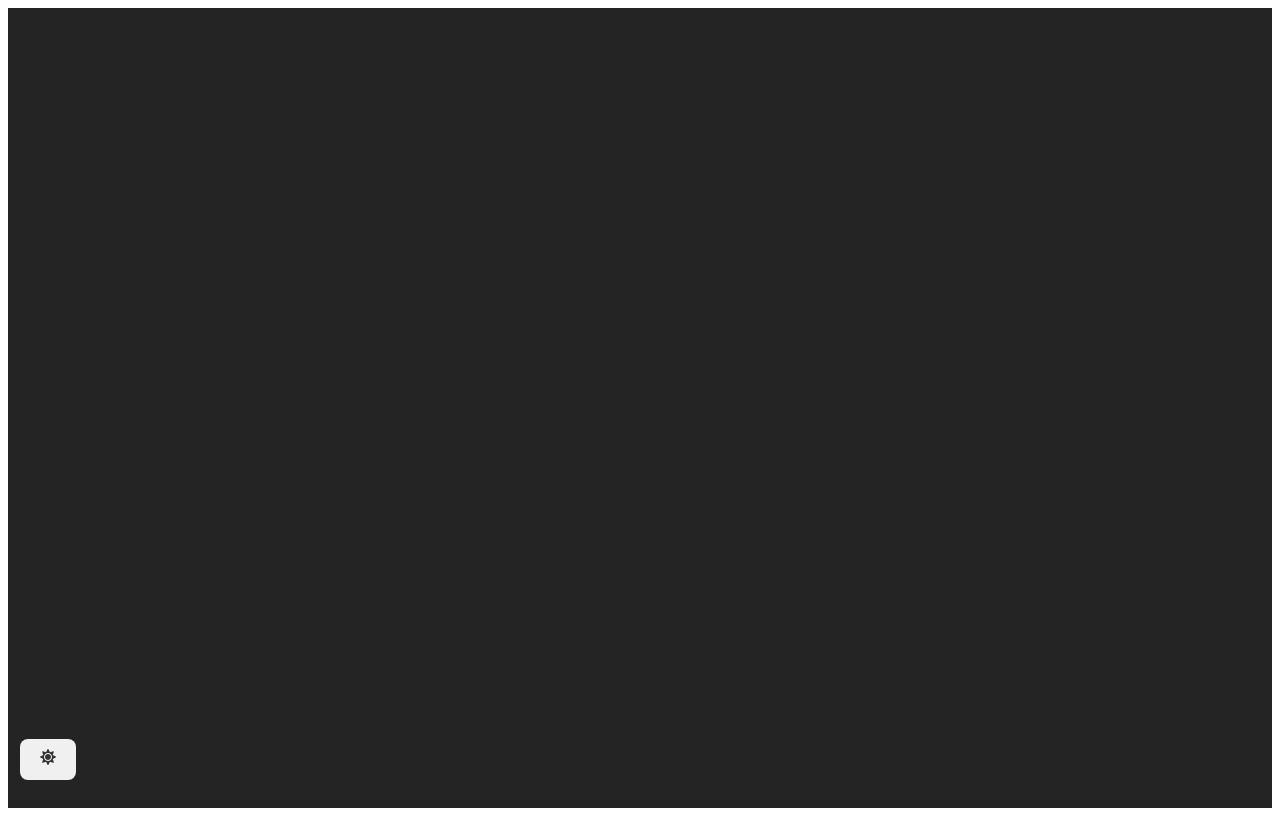
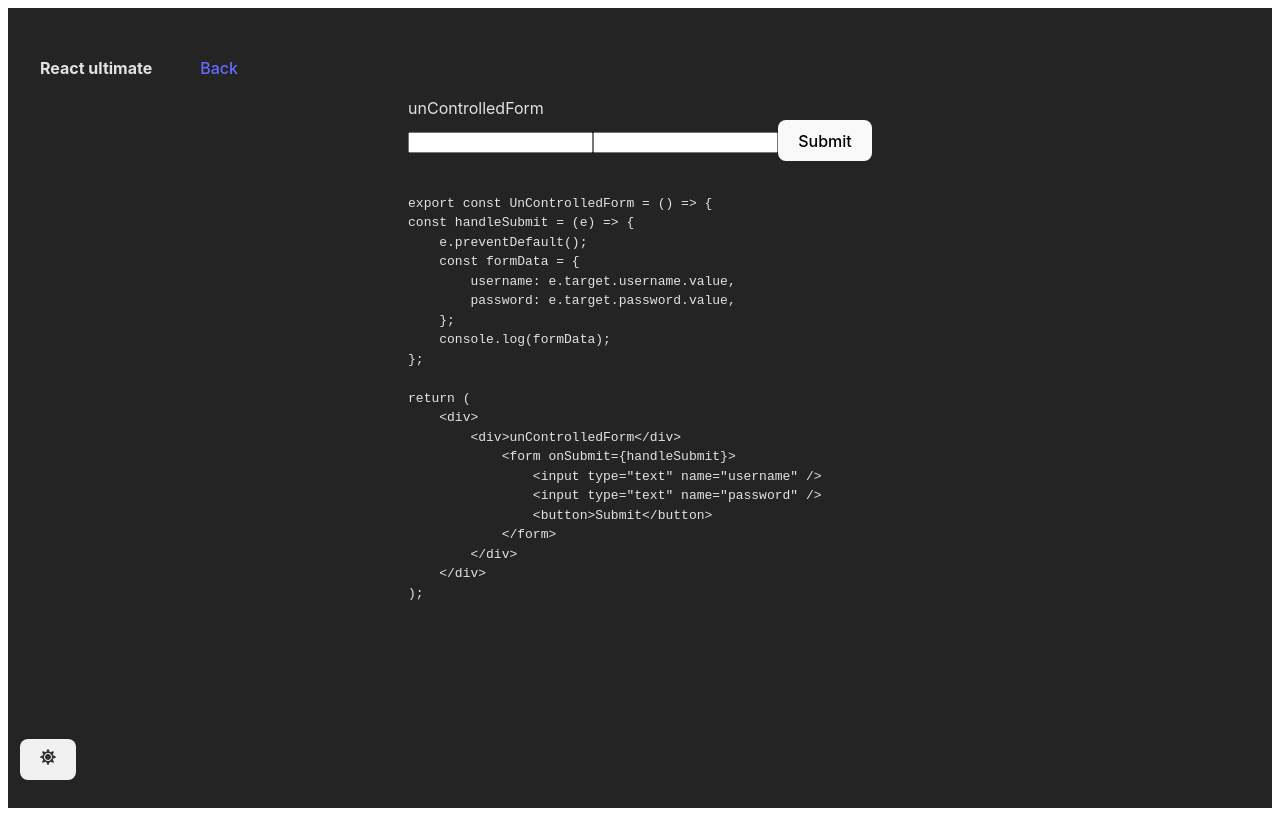
Before and after one commit to Bharath-Kumar-S/react-ultimate, a React (Vite) app: page /react-ultimate/uncontrolled-form in a window 1280 px wide. Before the commit this address had no page. Built offline with nearby package versions, Linux system fonts and the light colour scheme.

Commit message:
Adding controlled and uncontrolled forms

```diff
--- a/src/App.jsx
+++ b/src/App.jsx
@@ -14,6 +14,8 @@ import { ContactForm } from "./Pages/ContactForm";
 import { Layout } from "./components/Layout";
 import { FlightBooker } from "./Pages/FlightBooker";
 import { GenerateTable } from "./Pages/GenerateTable";
+import { UnControlledForm } from "./Pages/unControlledForm";
+import { ControlledForm } from "./Pages/ControlledForm";
 
 const App = () => {
   const location = useLocation();
@@ -71,6 +73,22 @@ const App = () => {
           }
           path="/react-ultimate/generate-table"
         />
+        <Route
+          element={
+            <Layout>
+              <UnControlledForm />
+            </Layout>
+          }
+          path="/react-ultimate/uncontrolled-form"
+        />
+        <Route
+          element={
+            <Layout>
+              <ControlledForm />
+            </Layout>
+          }
+          path="/react-ultimate/controlled-form"
+        />
       </Routes>
       {location.pathname === "/react-ultimate/" && (
         <div
@@ -86,6 +104,8 @@ const App = () => {
           <Link to="/react-ultimate/contact">Contact form</Link>
           <Link to="/react-ultimate/flight-booker">Flight Booker</Link>
           <Link to="/react-ultimate/generate-table">Generate Table</Link>
+          <Link to="/react-ultimate/uncontrolled-form">Uncontrolled Form</Link>
+          <Link to="/react-ultimate/controlled-form">Controlled Form</Link>
         </div>
       )}
       <button
--- /dev/null
+++ b/src/Pages/ControlledForm.jsx
@@ -0,0 +1,93 @@
+import { useState } from "react";
+
+export const ControlledForm = () => {
+  const [formData, setFormData] = useState({
+    name: "",
+    email: "",
+  });
+
+  const handleSubmit = (event) => {
+    event.preventDefault();
+    alert(`Name: ${formData.name}, Email: ${formData.email}`);
+  };
+
+  const handleChange = (event) => {
+    const { name, value } = event.target;
+    setFormData({
+      ...formData,
+      [name]: value,
+    });
+  };
+
+  return (
+    <form onSubmit={handleSubmit}>
+      <label htmlFor="name">Name:</label>
+      <input
+        type="text"
+        id="name"
+        name="name"
+        required
+        value={formData.name}
+        onChange={handleChange}
+      />
+      <label htmlFor="email">Email:</label>
+      <input
+        type="email"
+        id="email"
+        name="email"
+        required
+        value={formData.email}
+        onChange={handleChange}
+      />
+      <button type="submit">Submit</button>
+
+      <pre>
+        <code>
+          {`            import { useState } from "react";
+            export const ControlledForm = () => {
+            const [formData, setFormData] = useState({
+                name: "",
+                email: "",
+            });
+
+            const handleSubmit = (event) => {
+                event.preventDefault();
+            };
+
+            const handleChange = (event) => {
+                const { name, value } = event.target;
+                setFormData({
+                ...formData,
+                [name]: value,
+                });
+            };
+
+            return (
+                <form onSubmit={handleSubmit}>
+                <label htmlFor="name">Name:</label>
+                <input
+                    type="text"
+                    id="name"
+                    name="name"
+                    required
+                    value={formData.name}
+                    onChange={handleChange}
+                />
+                <label htmlFor="email">Email:</label>
+                <input
+                    type="email"
+                    id="email"
+                    name="email"
+                    required
+                    value={formData.email}
+                    onChange={handleChange}
+                />
+                <button type="submit">Submit</button>
+                </form>
+            );
+            `}
+        </code>
+      </pre>
+    </form>
+  );
+};
--- /dev/null
+++ b/src/Pages/UnControlledForm.jsx
@@ -0,0 +1,48 @@
+export const UnControlledForm = () => {
+  const handleSubmit = (e) => {
+    e.preventDefault();
+    const formData = {
+      username: e.target.username.value,
+      password: e.target.password.value,
+    };
+    alert(formData.password, formData.username);
+  };
+
+  return (
+    <div>
+      <div>unControlledForm</div>
+      <form onSubmit={handleSubmit}>
+        <input type="text" name="username" />
+        <input type="text" name="password" />
+        <button>Submit</button>
+      </form>
+      <pre>
+        <code>
+          {`
+export const UnControlledForm = () => {
+const handleSubmit = (e) => {
+    e.preventDefault();
+    const formData = {
+        username: e.target.username.value,
+        password: e.target.password.value,
+    };
+    console.log(formData);
+};
+
+return (
+    <div>
+        <div>unControlledForm</div>
+            <form onSubmit={handleSubmit}>
+                <input type="text" name="username" />
+                <input type="text" name="password" />
+                <button>Submit</button>
+            </form>
+        </div>
+    </div>
+);
+        `}
+        </code>
+      </pre>
+    </div>
+  );
+};
```
